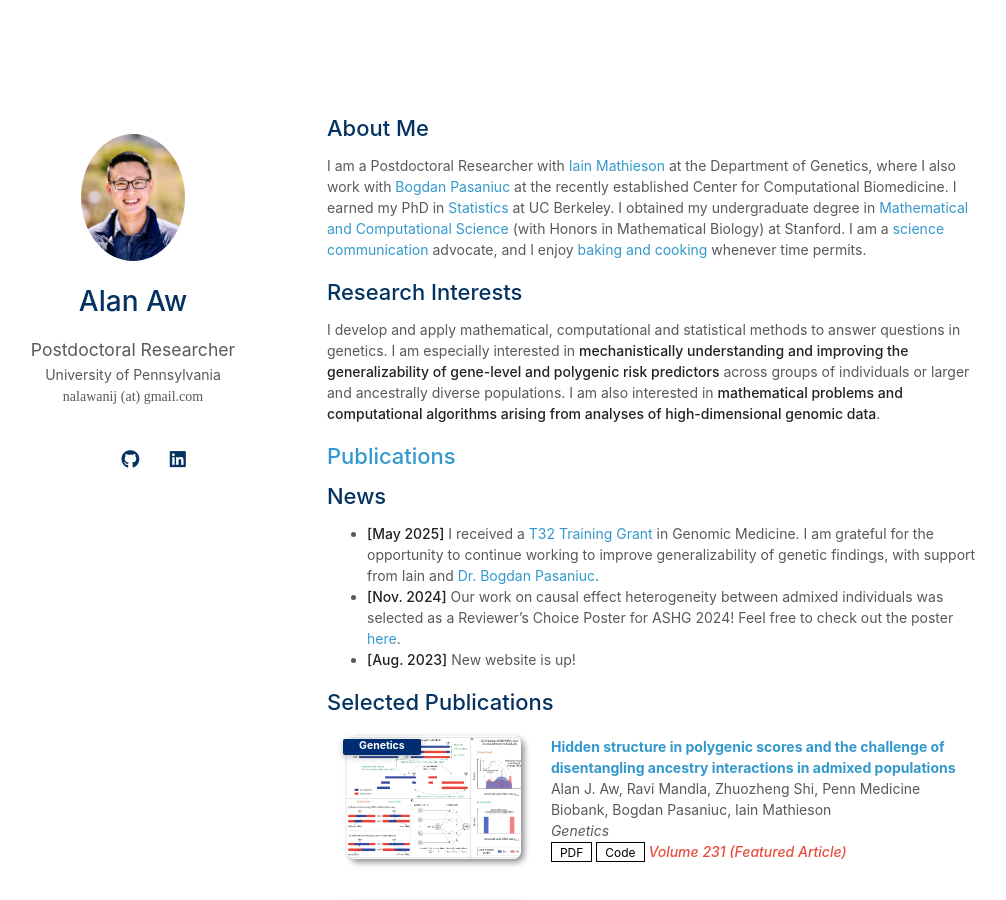
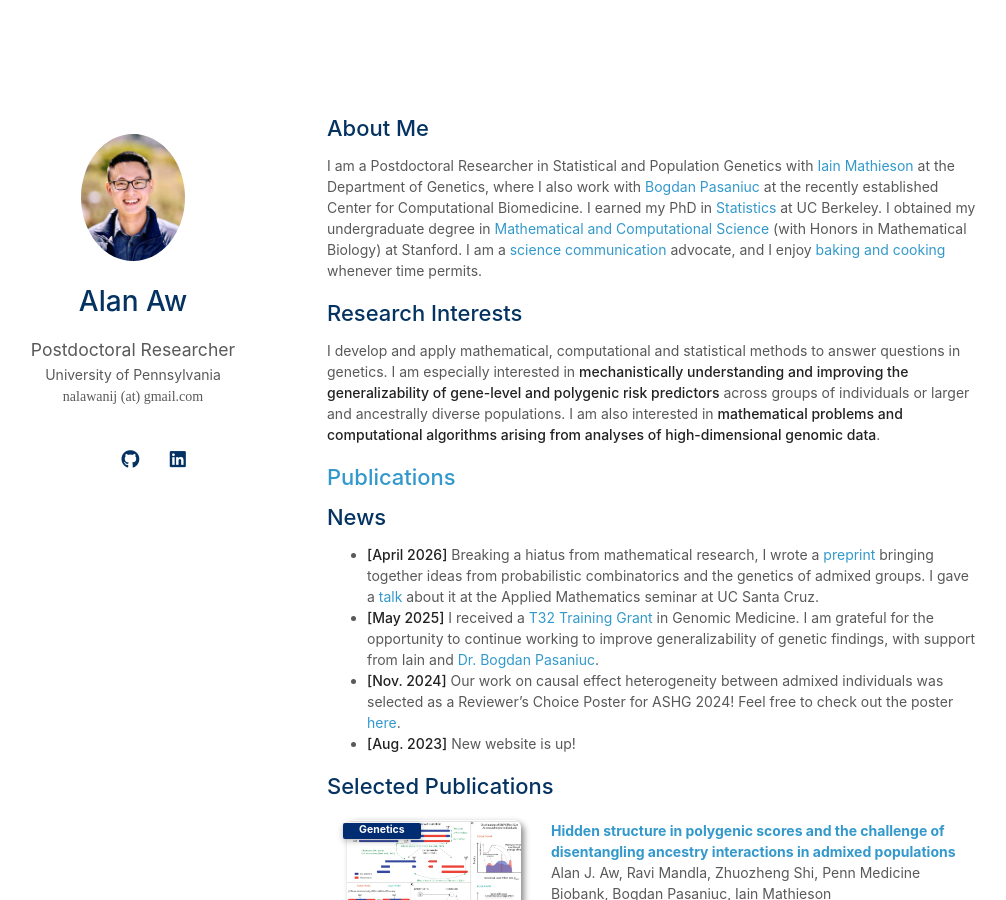
Before and after one commit to alanaw1/alanaw1.github.io, a Jekyll site: the page built from index.md, in a window 1280 px wide and 900 px high. Shown: the whole window, without its empty margins (143-1149 px from the left). Built offline with Jekyll 4.4.1, drawn with Linux system fonts in a browser that asks for light colours; nearby versions of some CDN libraries; a style sheet for code colours, icons or effects is not loaded; our own code applies the rules of GitHub Pages for plain Markdown files.

Commit message:
update website

```diff
--- a/index.md
+++ b/index.md
@@ -4,7 +4,7 @@ layout: homepage
 
 ## About Me
 
-I am a Postdoctoral Researcher with [Iain Mathieson](https://www.med.upenn.edu/mathieson-lab/) at the Department of Genetics, where I also work with [Bogdan Pasaniuc](https://www.med.upenn.edu/ccb/) at the recently established Center for Computational Biomedicine. I earned my PhD in [Statistics](https://statistics.berkeley.edu/) at UC Berkeley. I obtained my undergraduate degree in [Mathematical and Computational Science](https://mcs.stanford.edu/) (with Honors in Mathematical Biology) at Stanford. I am a [science communication](./scicomm.md) advocate, and I enjoy [baking and cooking](./food.md) whenever time permits.
+I am a Postdoctoral Researcher in Statistical and Population Genetics with [Iain Mathieson](https://www.med.upenn.edu/mathieson-lab/) at the Department of Genetics, where I also work with [Bogdan Pasaniuc](https://www.med.upenn.edu/ccb/) at the recently established Center for Computational Biomedicine. I earned my PhD in [Statistics](https://statistics.berkeley.edu/) at UC Berkeley. I obtained my undergraduate degree in [Mathematical and Computational Science](https://mcs.stanford.edu/) (with Honors in Mathematical Biology) at Stanford. I am a [science communication](./scicomm.md) advocate, and I enjoy [baking and cooking](./food.md) whenever time permits.
 
 ## Research Interests
 
@@ -14,6 +14,7 @@ I develop and apply mathematical, computational and statistical methods to answe
 
 ## News
 
+- **[April 2026]** Breaking a hiatus from mathematical research, I wrote a [preprint](https://arxiv.org/html/2604.08857) bringing together ideas from probabilistic combinatorics and the genetics of admixed groups. I gave a [talk](https://events.ucsc.edu/event/am-seminar-genetically-admixed-groups/) about it at the Applied Mathematics seminar at UC Santa Cruz.
 - **[May 2025]** I received a [T32 Training Grant](https://genomedt32.med.upenn.edu/genemed/) in Genomic Medicine. I am grateful for the opportunity to continue working to improve generalizability of genetic findings, with support from Iain and [Dr. Bogdan Pasaniuc](https://www.med.upenn.edu/bogdan-group/).
 - **[Nov. 2024]** Our work on causal effect heterogeneity between admixed individuals was selected as a Reviewer's Choice Poster for ASHG 2024! Feel free to check out the poster [here](https://alanaw1.github.io/assets/files/AAw_ASHG2024_poster.pdf).
 - **[Aug. 2023]** New website is up!
```
Also changed, not shown: research.md (+3 -3 lines).
